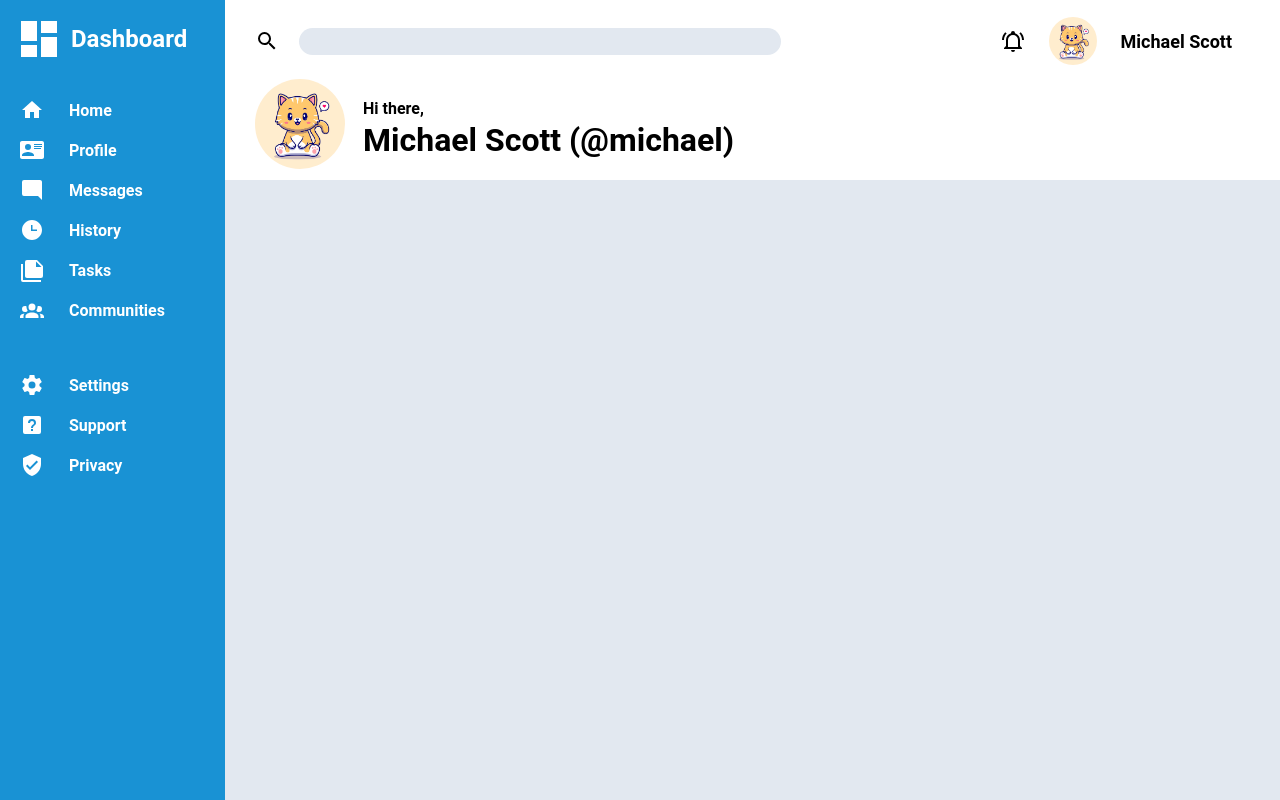
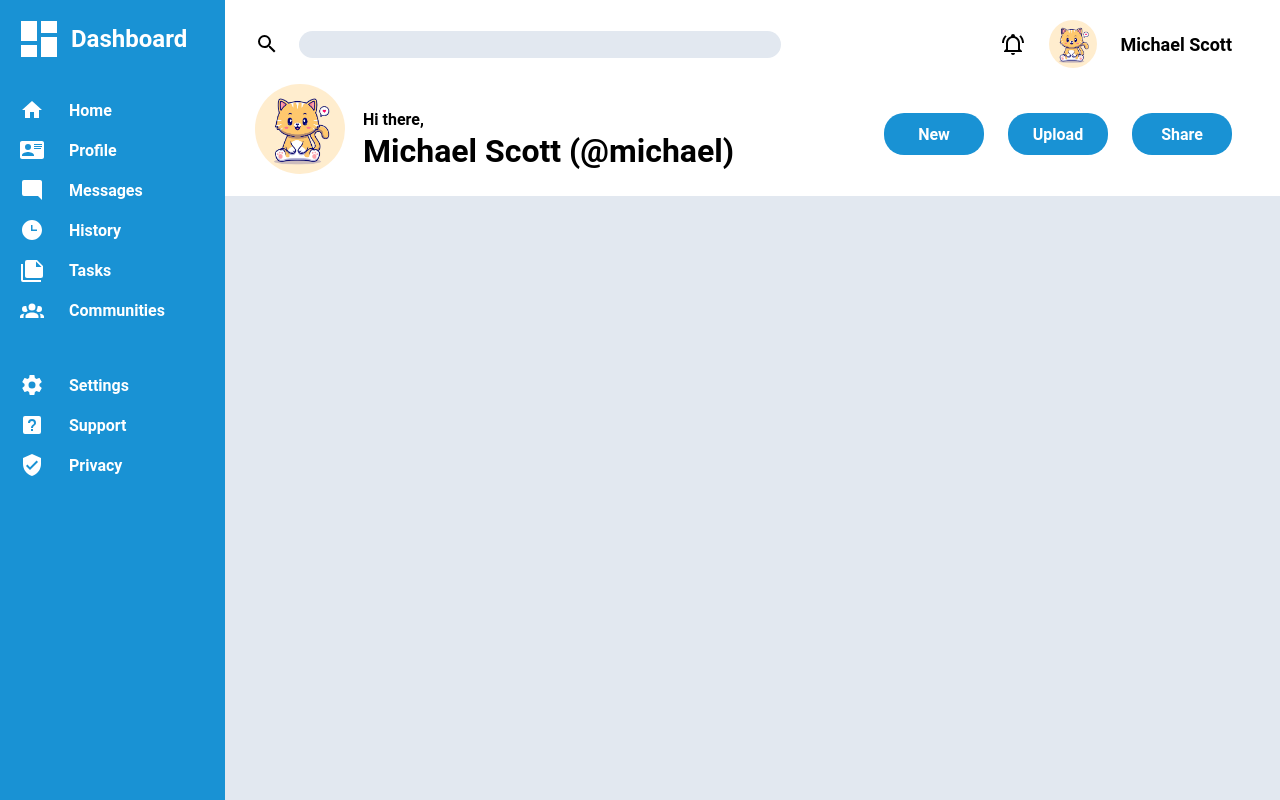
Before and after one commit to billyx86/admin-dashboard, a plain HTML site: page index.html in a window 1280 px wide. Drawn offline with Linux system fonts and the light colour scheme.

Commit message:
Finish header

```diff
--- a/index.html
+++ b/index.html
@@ -49,8 +49,14 @@
                 <p>Hi there,</p>
                 <h1>Michael Scott (@michael)</h1>
             </div>
-            <div class="bottom-header-right"></div>
+            <div></div>
+            <div class="bottom-header-right">
+                <button class="header-button">Share</button>
+                <button class="header-button">Upload</button>
+                <button class="header-button">New</button>
+            </div>
         </div>
+
         <div class="main-content"></div>
     </div>
 </body>
--- a/style.css
+++ b/style.css
@@ -68,7 +68,7 @@ body {
 
 .content-container {
     display: grid;
-    grid-template-rows: 180px 1fr;
+    grid-template-rows: 196px 1fr;
 }
 
 .main-content {
@@ -133,3 +133,25 @@ body {
 .bottom-header-left p {
     font-weight: bold;
 }
+
+.bottom-header-right {
+    margin-right: 48px;
+    margin-top: 26px;
+    display: flex;
+    flex-direction: row-reverse;
+    align-items: center;
+    justify-content: space-around;
+    max-height: 48px;
+    gap: 24px;
+}
+
+.bottom-header-right button {
+    background-color: #1992D4;
+    border: none;
+    border-radius: 20px;
+    width: 100px;
+    height: 42px;
+    color: white;
+    font-weight: bold;
+    font-size: 16px;
+}
```
